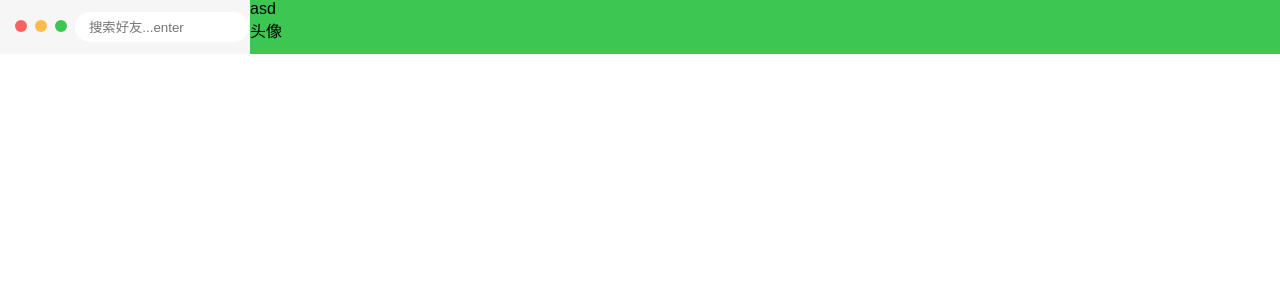
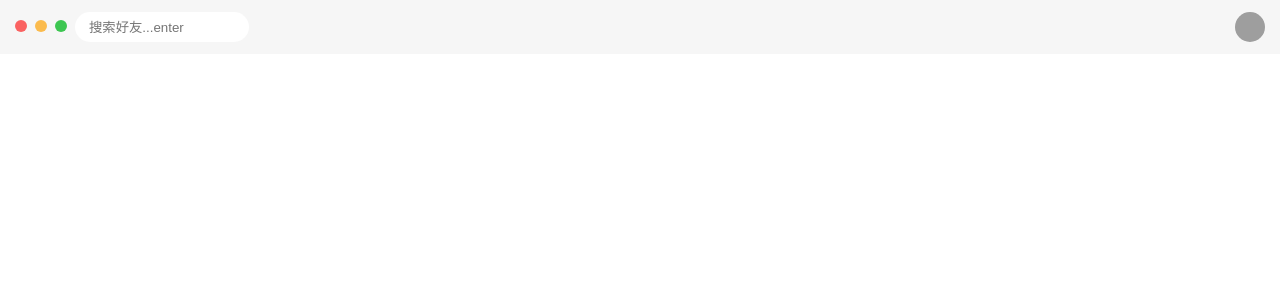
Before and after one commit to naihe138/small-talk, a React (Create React App) app: page / in a window 1280 px wide. Shown: the top 300 px of the page. Built offline with nearby package versions, Linux system fonts and the light colour scheme; grey boxes are pictures that could not be loaded; a small style sheet from the web is missing.

Commit message:
feat: header

```diff
--- a/public/index.html
+++ b/public/index.html
@@ -19,7 +19,7 @@
       work correctly both with client-side routing and a non-root public URL.
       Learn how to configure a non-root public URL by running `npm run build`.
     -->
-    <link rel="stylesheet" href="//at.alicdn.com/t/font_822558_lkv9ozz0qa.css">
+    <link rel="stylesheet" href="//at.alicdn.com/t/font_822558_g55mhjvyowc.css">
     <title>React App</title>
   </head>
   <body>
--- /dev/null
+++ b/src/components/header.js
@@ -0,0 +1,41 @@
+import React, { Component } from 'react'
+const closeImg = require('../images/close.png')
+const minImg = require('../images/min.png')
+const zoomImg = require('../images/zoom.png')
+
+class Header extends Component {
+  render() {
+    return (
+      <div className="headerDrag">
+        <div className="search" style={{'-webkit-app-region': 'drag'}}>
+          <div className="sysTool">
+            <span><img src={closeImg}></img></span>
+            <span><img src={minImg}></img></span>
+            <span><img src={zoomImg}></img></span>
+          </div>
+          <div className="searinput">
+            <input placeholder="搜索好友...enter" />
+          </div>
+        </div>
+        <div className="tab" style={{'-webkit-app-region': 'drag'}}>
+          <div className="tab-button">
+            <span className="active">
+              <i className="iconfont icon-duihua"/>
+            </span>
+            <span>
+              <i className="iconfont icon-fl-renyuan"/>
+            </span>
+            <span>
+              <i className="iconfont icon-gongnengguanli"/>
+            </span>
+          </div>
+          <div className="avarter">
+            <img src="https://ss1.bdstatic.com/70cFuXSh_Q1YnxGkpoWK1HF6hhy/it/u=1934952861,3453579486&fm=27&gp=0.jpg" />
+          </div>
+        </div>
+      </div>
+    );
+  }
+}
+
+export default Header
--- a/src/css/App.css
+++ b/src/css/App.css
@@ -67,6 +67,44 @@
 
 .tab {
   height: 100%;
-  background: #3dc651;
   flex: 1;
+  display: flex;
 }
+
+.tab-button {
+  flex: 1;
+  height: 100%;
+  display: flex;
+  align-items: center;
+}
+
+.tab-button span {
+  margin-left: 20px;
+}
+
+.tab-button span.active i{
+  color: #32b9ef;
+}
+
+.tab-button span i{
+  color: #888a92;
+  font-size: 24px;
+}
+
+.tab-button span:nth-of-type(1) {
+  margin-left: 20%;
+}
+
+.avarter {
+  width: 60px;
+  height: 100%;
+  display: flex;
+  justify-content: center;
+  align-items: center;
+}
+
+.avarter img {
+  width: 30px;
+  height: 30px;
+  border-radius: 30px;
+}
--- a/src/pages/App.js
+++ b/src/pages/App.js
@@ -1,5 +1,7 @@
-import React, { Component } from 'react';
-import '../css/App.css';
+import React, { Component } from 'react'
+import '../css/App.css'
+
+import Header from '../components/header'
 
 const closeImg = require('../images/close.png')
 const minImg = require('../images/min.png')
@@ -9,22 +11,15 @@ class App extends Component {
   render() {
     return (
       <div className="App">
-        <div className="headerDrag" style={{'-webkit-app-region': 'drag'}}>
-          <div className="search" style={{'-webkit-app-region': 'drag'}}>
-            <div className="sysTool">
-              <span><img src={closeImg}></img></span>
-              <span><img src={minImg}></img></span>
-              <span><img src={zoomImg}></img></span>
-            </div>
-            <div className="searinput">
-              <input placeholder="搜索好友...enter" />
-            </div>
+        <Header />
+        <section className="container">
+          <div className="connet">
+
           </div>
-          <div className="tab" style={{'-webkit-app-region': 'drag'}}>
-            <div>asd</div>
-            <div>头像</div>
+          <div className="content">
+
           </div>
-        </div>
+        </section>
       </div>
     );
   }
```
